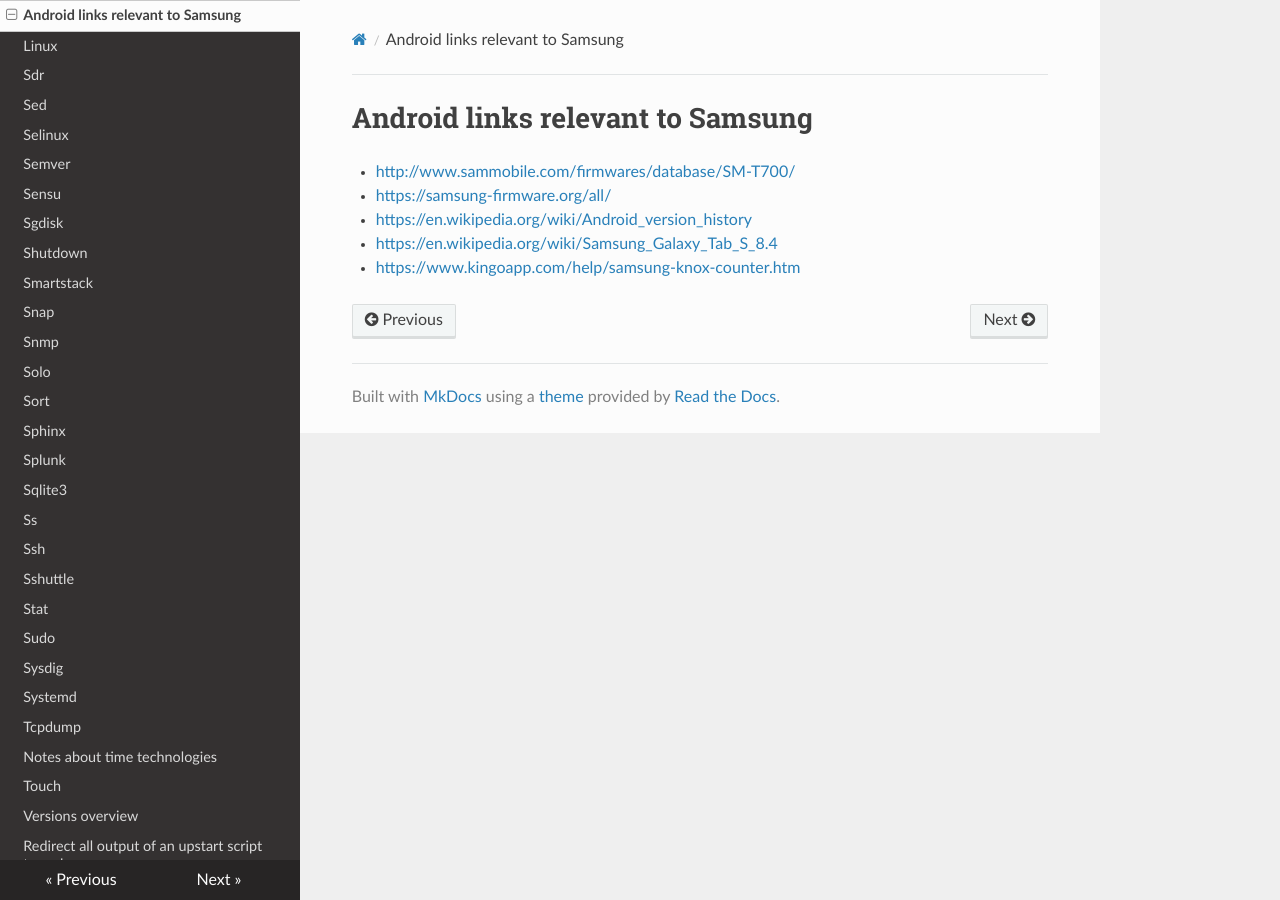
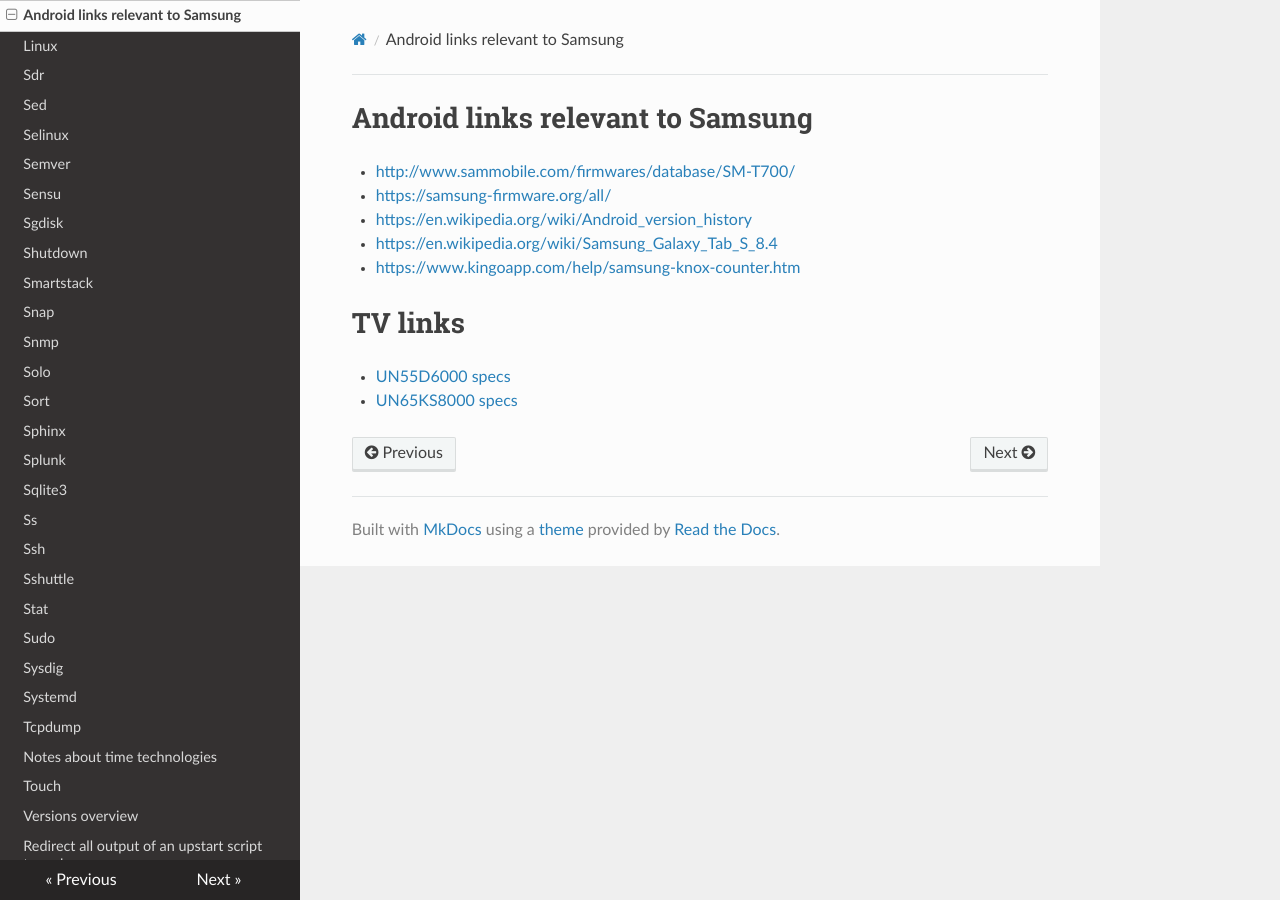
Before and after one commit to lando-cal/tech-notes, an MkDocs documentation site: the page built from docs/samsung.md, in a window 1280 px wide. Built offline with MkDocs 1.6.1, drawn with Linux system fonts in a browser that asks for light colours; nearby versions of some CDN libraries.

Commit message:
Add TV links

```diff
--- a/docs/samsung.md
+++ b/docs/samsung.md
@@ -5,3 +5,8 @@
 - <https://en.wikipedia.org/wiki/Android_version_history>
 - <https://en.wikipedia.org/wiki/Samsung_Galaxy_Tab_S_8.4>
 - <https://www.kingoapp.com/help/samsung-knox-counter.htm>
+
+# TV links
+
+- [UN55D6000 specs](http://www.samsung.com/us/video/tvs/UN55D6000SFXZA-specs)
+- [UN65KS8000 specs](http://www.samsung.com/us/video/tvs/UN65C8000XFXZA-specs)
```
